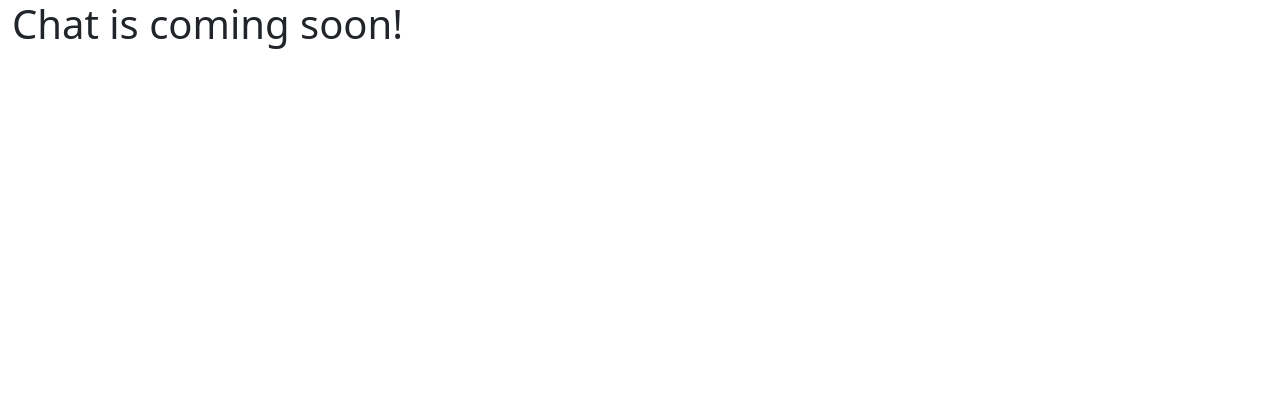
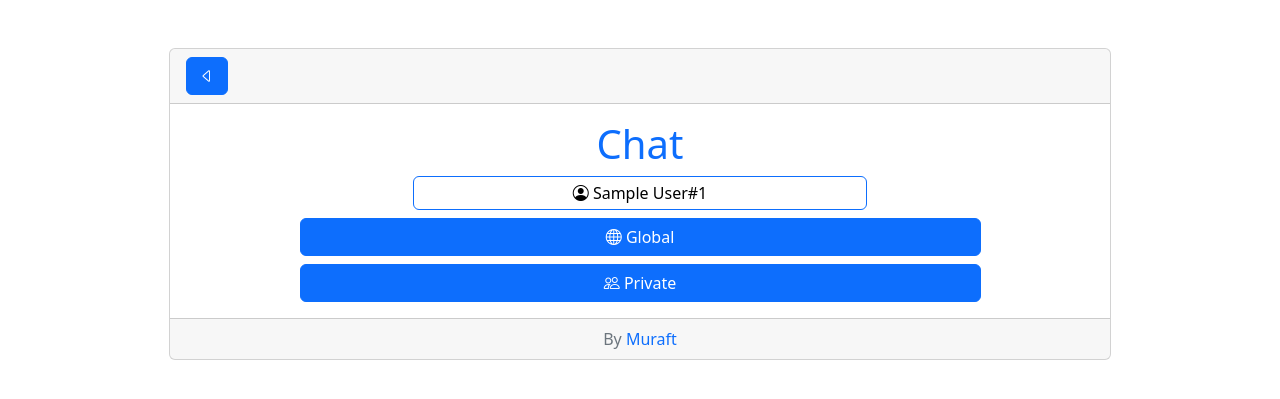
Before and after one commit to muraft/PHP-MVC-chat-app, a PHP site: page /chat in a window 1280 px wide. Shown: the top 399 px of the page. Run offline with PHP 8.4, Linux system fonts and the light colour scheme; the visitor is signed in with stand-in values (Sample User, id 1).

Commit message:
Improve about page design and add chat page UI

```diff
--- a/app/controllers/chat.php
+++ b/app/controllers/chat.php
@@ -1,15 +1,17 @@
 <?php
 class Chat extends Controller{
   public function index(){
-    $data['title']='Chat Menu ';
+    if(!isset($_SESSION['id']))header('Location:home/login');
+    $data['title']='Chat';
+    $data['user']=$this->model('User')->get_user_info();
     $this->view('templates/header',$data);
     $this->view('chat/index',$data);
-    $this->view('templates/footer',$data);
+    $this->view('templates/footer');
   }
   public function global(){
     $data['title']='Global Chat';
     $this->view('templates/header',$data);
     $this->view('chat/global',$data);
-    $this->view('templates/footer',$data);
+    $this->view('templates/footer');
   }
 }
--- a/app/views/chat/index.php
+++ b/app/views/chat/index.php
@@ -1 +1,20 @@
-<h1>Chat is coming soon!</h1>
+<div class="card w-75 mx-auto mt-5">
+  <div class="card-header">
+    <a class="btn btn-primary" href="<?=BASEURL?>"><i class="bi bi-caret-left"></i></a>
+  </div>
+  <div class="card-body text-center">
+    <h1 class="card-title text-primary">Chat</h1>
+    <div class="border border-primary rounded w-50 mx-auto p-1">
+      <font color="<?=$data['user']['color']?>">
+        <i class="bi bi-<?=$data['user']['icon']?>"></i>
+        <?=$data['user']['name'].'#'.$data['user']['id']?>
+      </font>
+    </div>
+    <a class="btn btn-primary w-75 mt-2" href="<?=BASEURL?>/chat/global"><i class="bi bi-globe"></i> Global</a>
+    <br>
+    <a class="btn btn-primary w-75 mt-2" href="<?=BASEURL?>/chat/private"><i class="bi bi-people"></i> Private</a>
+  </div>
+  <div class="card-footer text-muted text-center">
+    By <a href="https://muraft.github.io/" style="text-decoration: none">Muraft</a>
+  </div>
+</div>
--- a/app/views/templates/header.php
+++ b/app/views/templates/header.php
@@ -7,6 +7,7 @@
     <title><?=$data['title']?> | MuRafT Chat</title>
     <link href="https://cdn.jsdelivr.net/npm/bootstrap@5.2.0-beta1/dist/css/bootstrap.min.css" rel="stylesheet" integrity="sha384-0evHe/X+R7YkIZDRvuzKMRqM+OrBnVFBL6DOitfPri4tjfHxaWutUpFmBp4vmVor" crossorigin="anonymous">
     <link rel="stylesheet" href="https://cdn.jsdelivr.net/npm/bootstrap-icons@1.8.3/font/bootstrap-icons.css">
+    <link rel="stylesheet" href="https://cdn.jsdelivr.net/gh/devicons/devicon@v2.15.1/devicon.min.css">
   </head>
   <body>
     <div class="container-fluid h-100">
```
Also changed, not shown: app/views/chat/global.php (+9 -0 lines), app/views/home/about.php (+8 -1 lines), app/views/home/index.php (+4 -6 lines).
